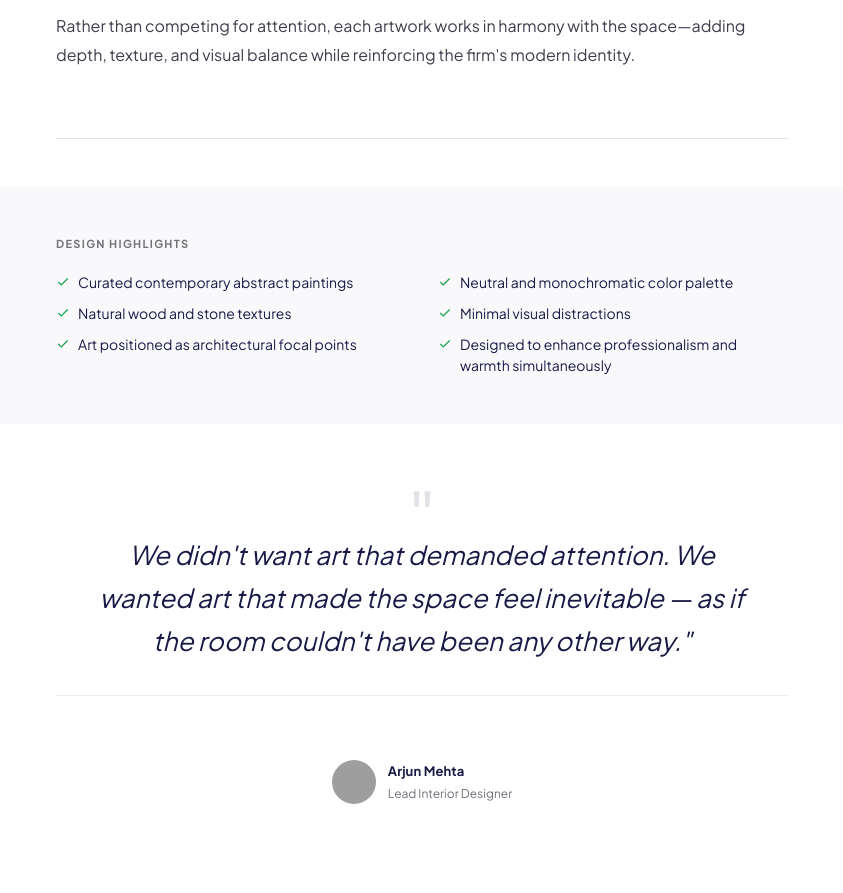
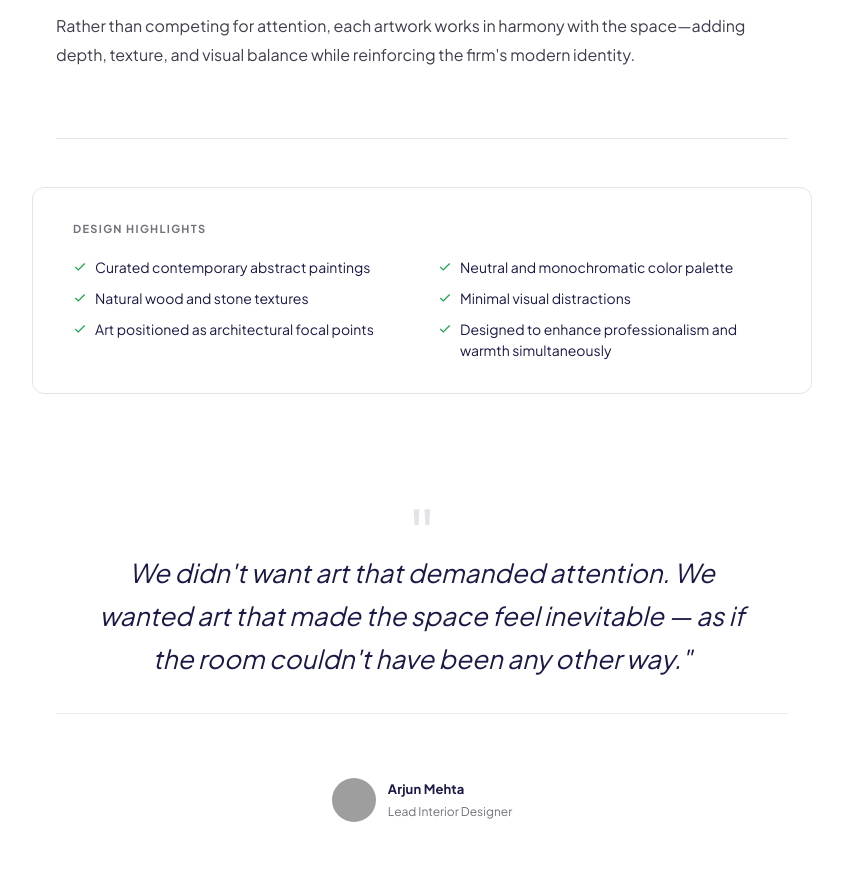
Before and after one commit to pavanjaya/Paintora, a Next.js app: page /space-stories/authority-and-gravitas in a window 1280 px wide. Shown: the part 900-1793 px from the top of the page, without its empty margins (218-1061 px from the left). Built offline with nearby package versions, Linux system fonts and the light colour scheme; no server answers; grey boxes are pictures that could not be loaded.

Commit message:
SpaceStory: replace highlights grey band with outline box

```diff
--- a/app/globals.css
+++ b/app/globals.css
@@ -461,7 +461,8 @@ section { max-width: 100%; margin: 0; padding: 4rem 1.5rem; }
 .ss-headline { font-family: var(--serif); font-size: clamp(18px, 2vw, 22px); font-weight: 500; color: var(--ink); line-height: 1.55; margin: 0 0 1.75rem; }
 .ss-body { font-size: 16px; line-height: 1.8; color: #3d3d4d; margin: 0 0 1.25rem; }
 
-.ss-highlights-band { background: #f9f9fb; padding: 3rem 0; margin: 3rem 0; }
+.ss-highlights-band { padding: 3rem 0; margin: 0; }
+.ss-highlights-band .ss-container { border: 1px solid var(--border-solid); border-radius: 12px; padding: 2rem 2.5rem; }
 .ss-section-label { font-size: 11px; font-weight: 700; letter-spacing: 0.12em; text-transform: uppercase; color: var(--ink-muted); margin: 0 0 1.25rem; }
 .ss-highlights { list-style: none; display: grid; grid-template-columns: 1fr 1fr; gap: 10px 2rem; margin: 0; }
 .ss-highlight-item { display: flex; align-items: flex-start; gap: 8px; font-size: 14px; color: var(--ink); line-height: 1.5; }
```
